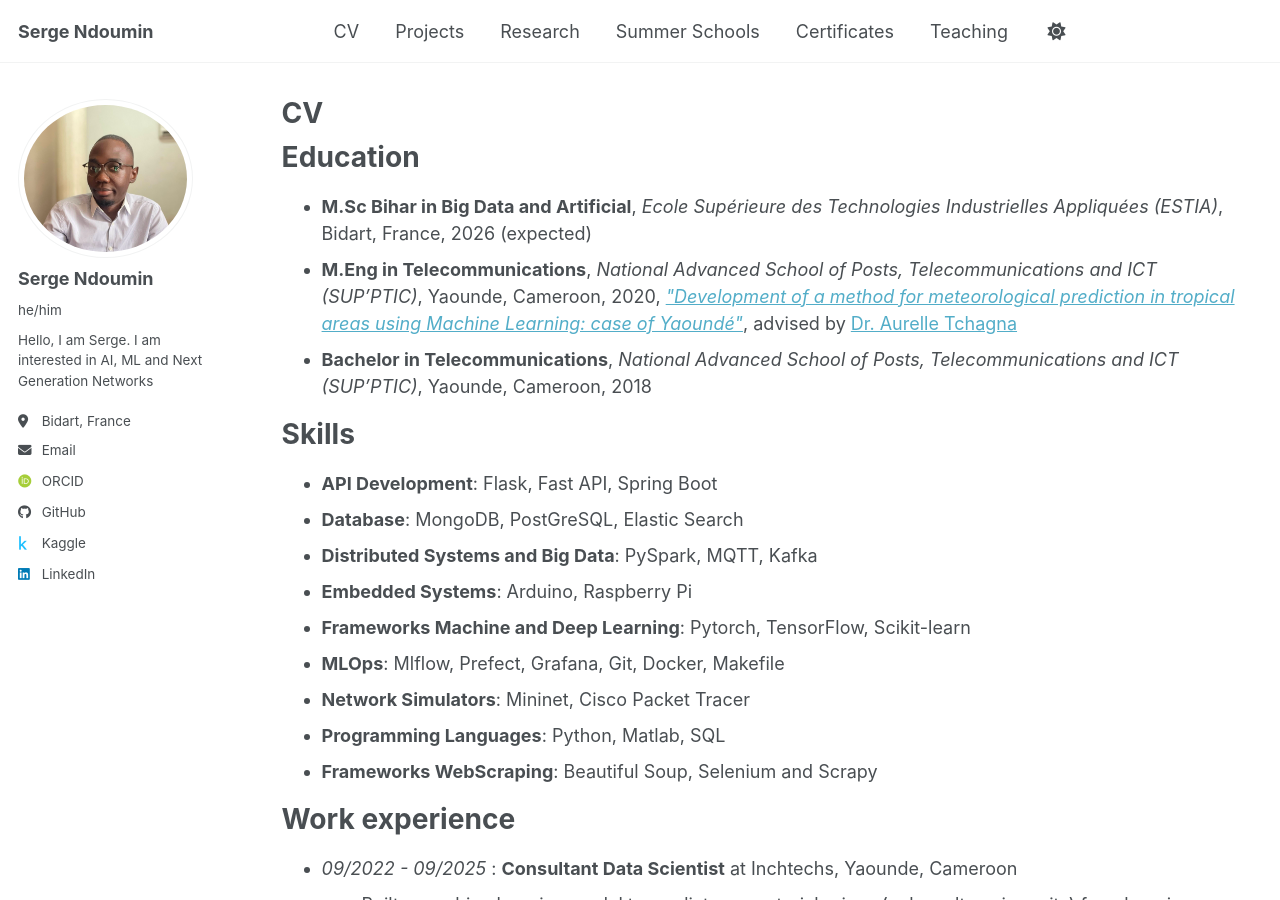
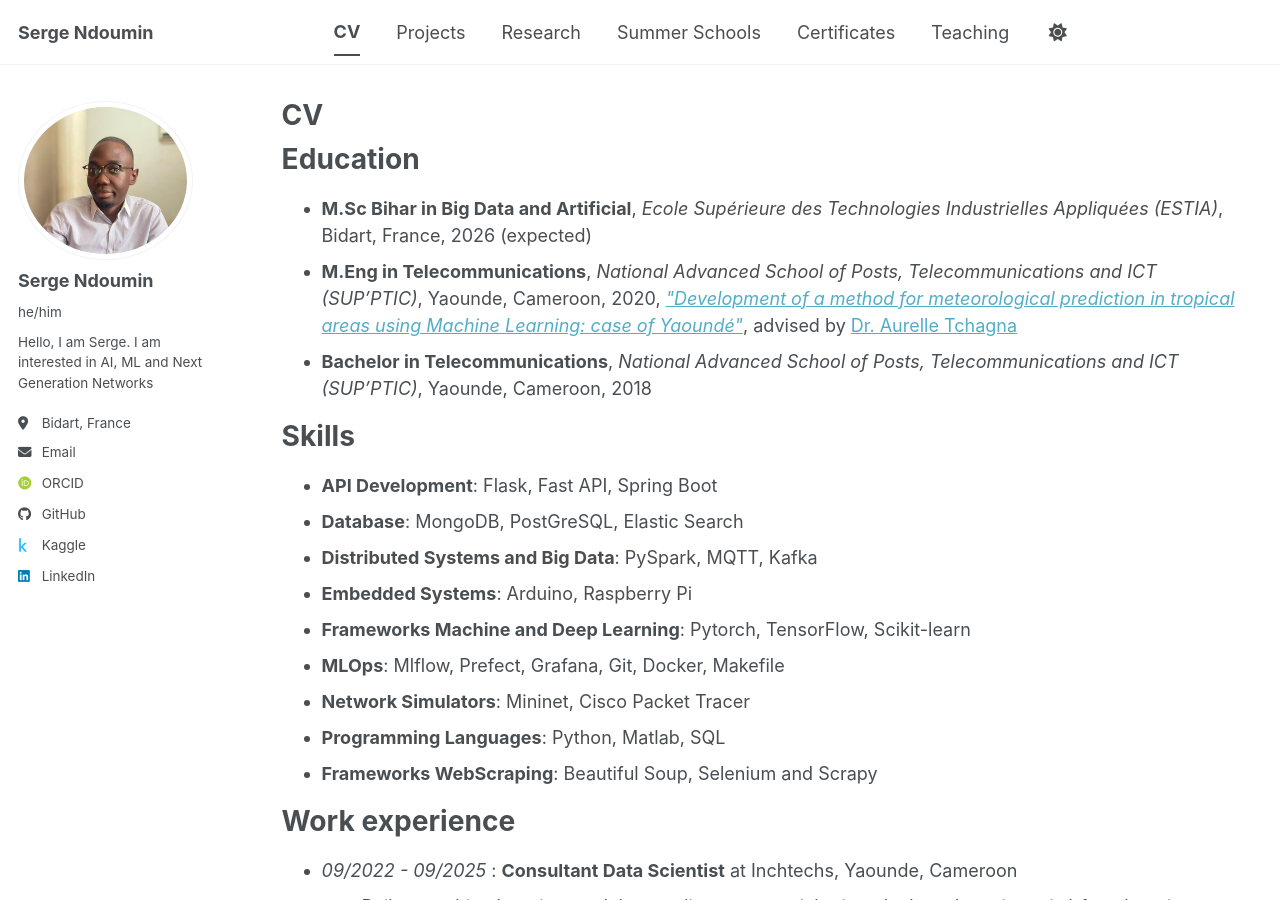
Before and after one commit to nd-serge/nd-serge.github.io, a Jekyll site: the page built from _pages/cv.md, in a window 1280 px wide and 900 px high. Built offline with Jekyll 4.4.1, drawn with Linux system fonts in a browser that asks for light colours; some web fonts are replaced; a script bundle is joined from its source files by our own code; library files that are not in the unit come from our copies.

Commit message:
fix bug on the cv page

```diff
--- a/_pages/cv.md
+++ b/_pages/cv.md
@@ -1,7 +1,7 @@
 ---
 layout: archive
 title: "CV"
-permalink: /cv
+permalink: /cv/
 author_profile: true
 redirect_from:
   - /resume
```
